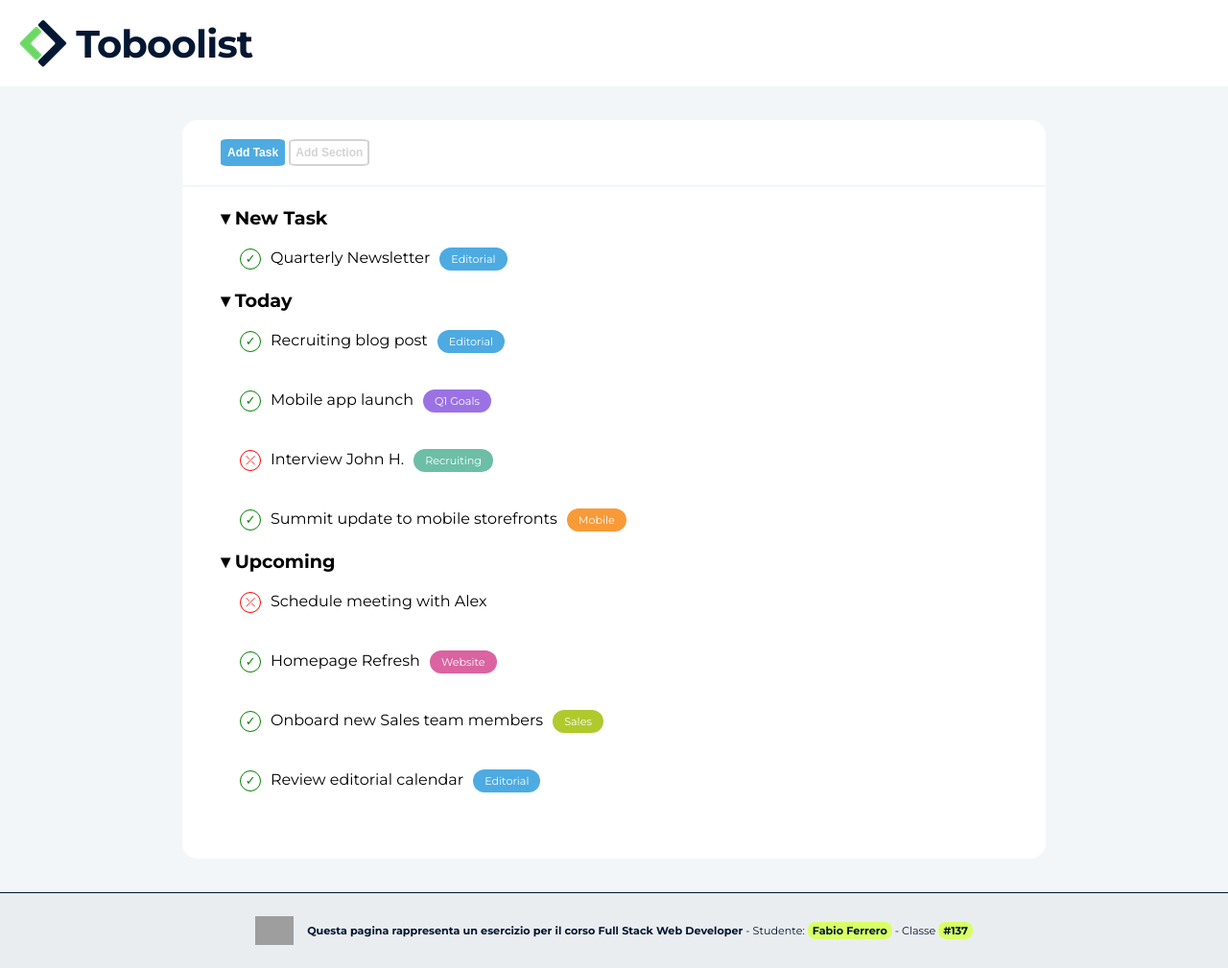
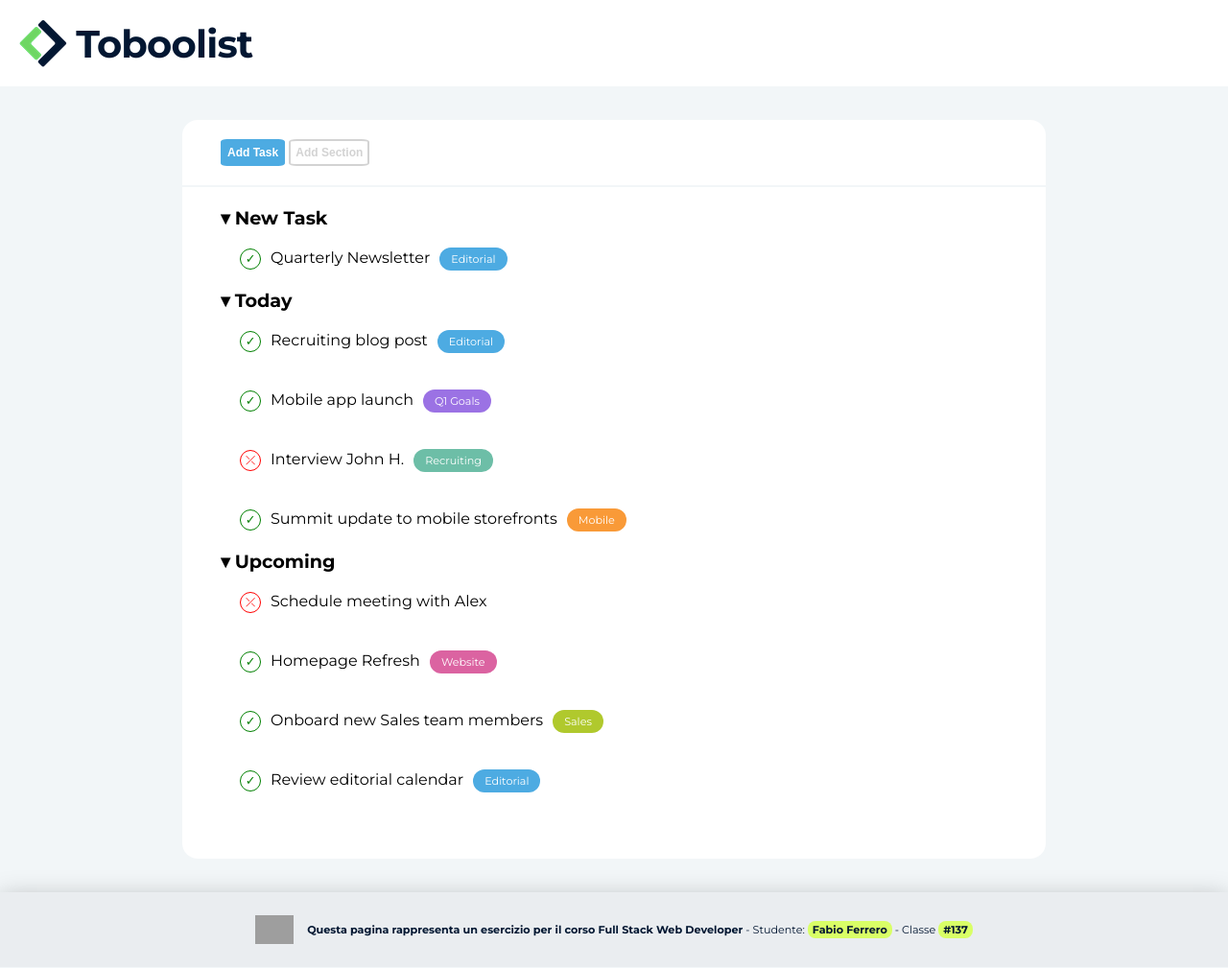
Before and after one commit to fabioferrero90/html-css-toboolist, a plain HTML site: page index.html in a window 1280 px wide. Shown: the whole page at 96% size. Drawn offline with Linux system fonts and the light colour scheme; grey boxes are pictures that could not be loaded.

Commit message:
[update] added shadow to footer

```diff
--- a/assets/css/style.css
+++ b/assets/css/style.css
@@ -158,10 +158,10 @@ main {
 .exercise-footer {
     text-align: center;
     margin-top: 1rem;
-    border-top:1px solid #031732;
     padding: 1.5rem 20%;
     background-color: #eaedf0;
     color:#031732;
+    box-shadow: rgba(0, 0, 0, 0.25) 0px 5px 25px;
 }
 
 .exercise-footer p {
```
